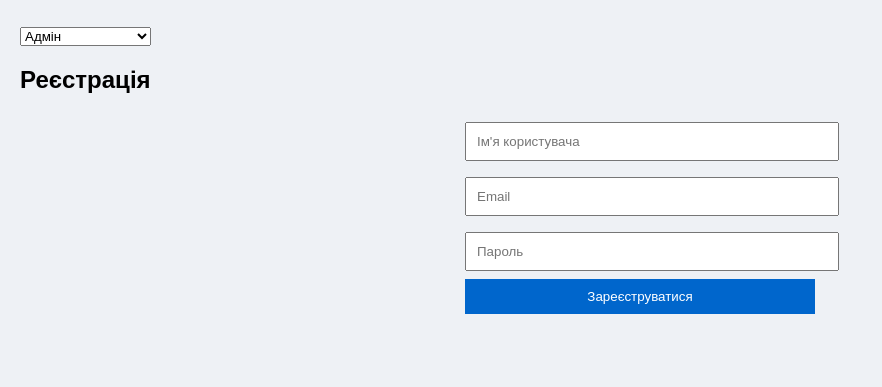
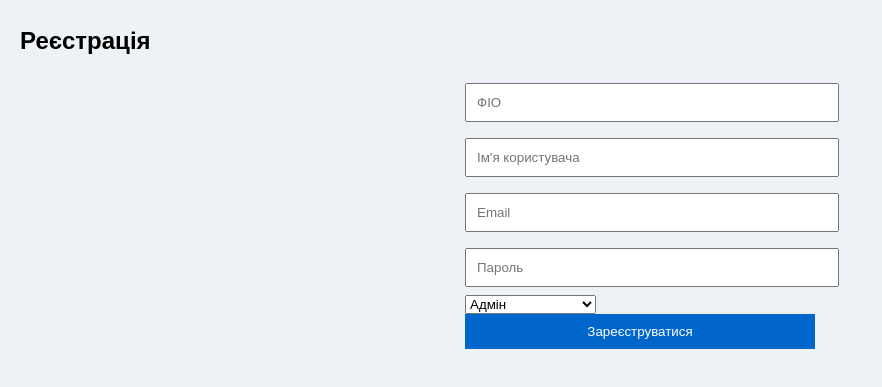
Before and after one commit to MrJekanBro/KSU_GiftShop, a plain HTML site: page frontend/index.html in a window 1280 px wide. Shown: the part 81-468 px from the top of the page, without its empty margins (0-882 px from the left). Drawn offline with Linux system fonts and the light colour scheme.

Commit message:
Update index.html

```diff
--- a/frontend/index.html
+++ b/frontend/index.html
@@ -13,22 +13,23 @@
 </header>
 
 <main>
-	<select id="role">
-		<option value="admin">Адмін</option>
-		<option value="manager">Менеджер</option>
-		<option value="seller">Продавець</option>
-		<option value="warehouse">Працівник складу</option>
-		<option value="supplier">постачальник</option>
-	</select>
-
     <!-- Блок: Реєстрація -->
     <section id="register">
         <h2>Реєстрація</h2>
         <form id="regForm">
+            <input type="text" id="full_name" placeholder="ФІО" required>
             <input type="text" id="username" placeholder="Ім'я користувача" required>
             <input type="email" id="email" placeholder="Email" required>
             <input type="password_hash" id="password_hash" placeholder="Пароль">
-            <button type="submit">Зареєструватися</button>
+			<select id="role">
+				<option value="admin">Адмін</option>
+				<option value="manager">Менеджер</option>
+				<option value="seller">Продавець</option>
+				<option value="warehouse">Працівник складу</option>
+				<option value="supplier">Постачальник</option>
+			</select>
+
+            <button type="submit" class="register-btn">Зареєструватися</button>
         </form>
     </section>
 
```
